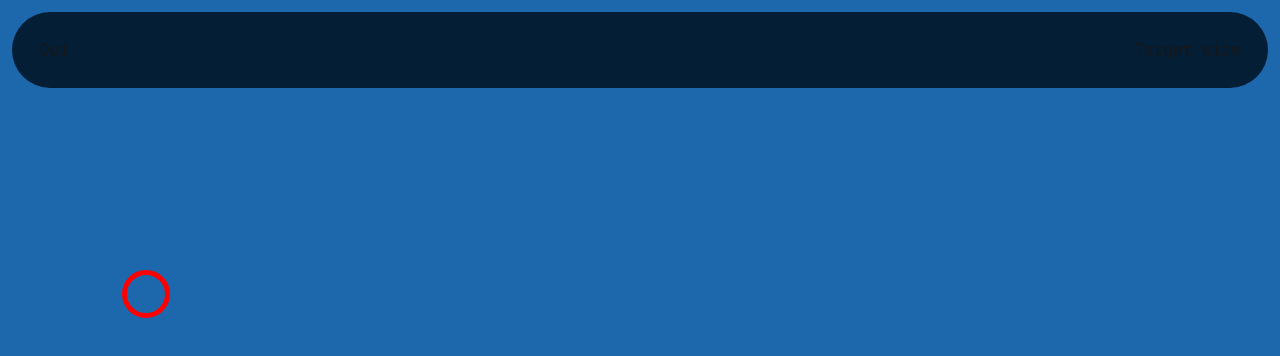
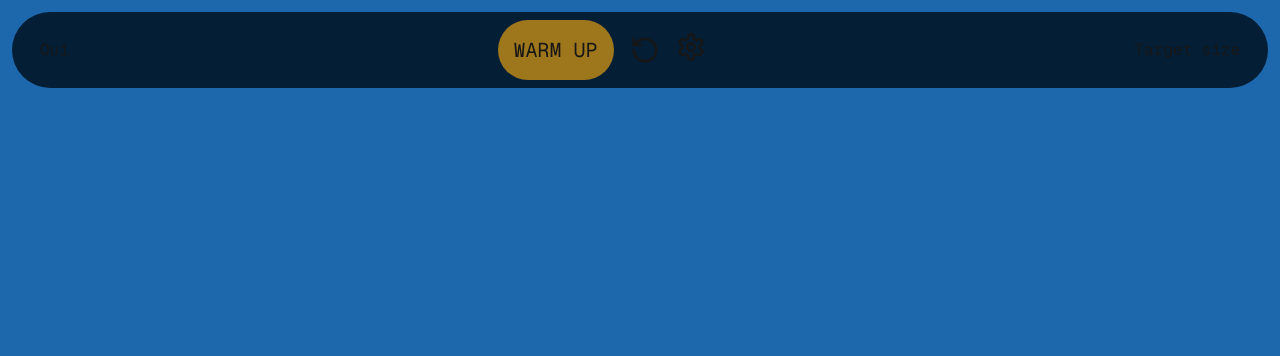
Before and after one commit to RodolpheDupuis/lol-apm-warmup, a Next.js app: page / in a window 1280 px wide. Shown: the top 356 px of the page. Built offline with nearby package versions, Linux system fonts and the light colour scheme.

Commit message:
lot of features

```diff
--- a/package.json
+++ b/package.json
@@ -9,6 +9,8 @@
     "lint": "next lint"
   },
   "dependencies": {
+    "lucide": "^0.456.0",
+    "lucide-react": "^0.456.0",
     "next": "15.0.3",
     "react": "19.0.0-rc-66855b96-20241106",
     "react-dom": "19.0.0-rc-66855b96-20241106"
--- a/src/app/page.tsx
+++ b/src/app/page.tsx
@@ -3,10 +3,16 @@
 import Image from "next/image";
 import Game from "@/client/components/Game";
 import Navbar from "@/client/components/Navbar";
+import Timer from "@/client/components/Timer";
 import { useState } from "react";
 
 export default function Home() {
   const [size, setSize] = useState<string>('3rem');
+  const [warmUp, setWarmUp] = useState<boolean>(false);
+  const [timer, setTimer] = useState<Boolean>(false);
+  const [score, setScore] = useState<number>(0);
+  const [time, setTime] = useState<number>(0);
+  const [qClick, setQClick] = useState<boolean>(false);
 
   return (
     <div className="min-h-screen min-w-full">
@@ -14,11 +20,33 @@ export default function Home() {
         <Navbar
           size={size}
           setSize={setSize}
+          warmUp={warmUp}
+          setWarmUp={setWarmUp}
+          timer={timer}
+          setTimer={setTimer}
+          score={score}
+          setScore={setScore}
+          time={time}
+          setTime={setTime}
+          qClick={qClick}
+          setQClick={setQClick}
         />
         <Game
           size={size}
           setSize={setSize}
+          warmUp={warmUp}
+          score={score}
+          setScore={setScore}
+          time={time}
+          setTime={setTime}
+          qClick={qClick}
         />
+        {timer && <Timer
+          warmUp={warmUp}
+          setWarmUp={setWarmUp}
+          timer={timer}
+          setTimer={setTimer}
+        />}
         {/* <Image
           className="dark:invert"
           src="/next.svg"
--- a/src/client/components/Game.tsx
+++ b/src/client/components/Game.tsx
@@ -7,10 +7,13 @@ interface IPosition {
     y: number
 }
 
-export default function Game({ size, setSize }: { size: string, setSize: (size: string) => void }) {
+export default function Game({ size, setSize, warmUp, score, setScore, time, setTime, qClick }: { size: string, setSize: (size: string) => void, warmUp: boolean, score: number, setScore: (score: number) => void, time: number, setTime: (time: number) => void, qClick: boolean }) {
     const [position, setPosition] = useState<IPosition>({x: window.screen.width / 2 - 50, y: window.screen.height / 2 - 50});
+    const [qKey, setQKey] = useState<boolean>(false);
 
     useEffect(() => {
+        if (!warmUp) return;
+
         function setObjPosition() {
             let xMax: number = window.screen.width - 40;
             let yMax: number = window.screen.height - 200;
@@ -21,15 +24,29 @@ export default function Game({ size, setSize }: { size: string, setSize: (size:
 
             setPosition(pos);
             let target = document.getElementById("target");
-            target!.style.position = "absolute";
-            target!.style.left = position.x+'px';
-            target!.style.top = position.y+'px';
+            target!.style!.position = "absolute";
+            target!.style!.left = position.x+'px';
+            target!.style!.top = position.y+'px';
         }
 
         setObjPosition();
-    }, []);
+
+        document.addEventListener('keydown', (e) => {
+            setQKey(e.key === 'q' || e.key === 'a');
+        });
+
+        return () => {
+            document.removeEventListener('keydown', (e) => {
+                setQKey(e.key === 'q' || e.key === 'a');
+            });
+        }
+    }, [warmUp]);
 
     function handleTargetClick() {
+        if (qClick && !qKey) {
+            return;
+        }
+
         let xMax: number = window.screen.width - 40;
         let yMax: number = window.screen.height - 250;
         let pos: IPosition = {
@@ -39,15 +56,61 @@ export default function Game({ size, setSize }: { size: string, setSize: (size:
 
         setPosition(pos);
         let target = document.getElementById("target");
-        target!.style.position = "absolute";
-        target!.style.left = position.x+'px';
-        target!.style.top = position.y+'px';
+        target!.style!.position = "absolute";
+        target!.style!.left = position.x+'px';
+        target!.style!.top = position.y+'px';
+
+        setScore(score + 1);
+
+        if (qKey) {
+            setQKey(false);
+        }
     }
 
+    function formatTimeInSecondsAndMinutes(time: number) {
+        let minutes = Math.floor(time / 60);
+        let seconds = time % 60;
+        return `${minutes.toString().padStart(2, '0')}:${seconds.toString().padStart(2, '0')}`;
+    }
+
+    useEffect(() => {
+        const timer = setInterval(() => {
+            setTime(time + 1);
+        }, 1000);
+        return () => clearInterval(timer);
+    }, [time]);
+
     return (
-        <div className="min-w-full min-h-screen">
-            <button id="target" onClick={handleTargetClick} className="absolute rounded-full border-2" style={{left: `${position.x}px`, top: `${position.y}px`, border: '5px solid red', width: size, height: size}}>
+        warmUp === true && <div className="min-w-full min-h-screen">
+            <button id="target"
+                onClick={handleTargetClick}
+                className="absolute rounded-full z-10"
+                style={{
+                    position: 'absolute',
+                    left: `${position.x}px`,
+                    top: `${position.y}px`,
+                    width: qClick ? `calc(${size} + 64px)` : size,
+                    height: qClick ? `calc(${size} + 64px)` : size,
+                    border: qClick ? (qKey ? '2px solid lightgreen' : '2px solid lightblue') : 'none',
+                }}>
+                <div className="absolute rounded-full"
+                    style={{
+                        left: qClick ? '32px' : '0',
+                        top: qClick ? '32px' : '0',
+                        width: size,
+                        height: size,
+                        border: '5px solid red'
+                    }}>
+                </div>
             </button>
+            {/* <button id="target" onClick={handleTargetClick} className="absolute rounded-full border-2 z-10" style={{left: `${position.x}px`, top: `${position.y}px`, border: '5px solid red', width: size, height: size}}>
+            </button> */}
+            <div className="absolute top-0 left-0 font-[family-name:var(--font-geist-mono)] w-full h-full flex items-center justify-center">
+                <div className="opacity-60">
+                    <h1>Hits: {score}</h1>
+                    <h1>{formatTimeInSecondsAndMinutes(time)}</h1>
+                </div>
+            </div>
         </div>
     )
 }
--- a/src/client/components/Navbar.tsx
+++ b/src/client/components/Navbar.tsx
@@ -1,17 +1,80 @@
 'use client'
 
+import { RotateCcw, Settings } from "lucide-react";
 import { useCallback, useEffect, useState } from "react";
 
-export default function Navbar({ size, setSize }: { size: string, setSize: (size: string) => void }) {
+export default function Navbar(
+    { size, setSize, warmUp, setWarmUp, timer, setTimer, score, setScore, time, setTime, qClick, setQClick }:
+    {
+        size: string,
+        setSize: (size: string) => void,
+        warmUp: boolean,
+        setWarmUp: (warmUp: boolean) => void,
+        timer: Boolean,
+        setTimer: (timer: Boolean) => void,
+        score: number,
+        setScore: (score: number) => void,
+        time: number,
+        setTime: (time: number) => void,
+        qClick: boolean,
+        setQClick: (qClick: boolean) => void
+    }) {
     const [visible, setVisible] = useState<Boolean>(false);
+    const [isSettingsOpen, setIsSettingsOpen] = useState<Boolean>(false);
+    function resetGame() {
+        setScore(0);
+        setTime(0);
+        setWarmUp(false);
+        setTimer(false);
+    }
 
     return (
-        <div className="p-3 min-w-full h-[100px] absolute flex">
+        <div className="p-3 min-w-full h-[100px] absolute flex z-20">
             <div className=" bg-[#041e36] h-full rounded-full flex justify-between items-center w-full p-3 hover:shadow-nav"
                 style={{transition: 'box-shadow 300ms ease'}}
             >
                 <div className=" ml-4 font-[family-name:var(--font-geist-mono)]">
                     Oui
+                </div>
+                <div className="font-[family-name:var(--font-geist-mono)] text-xl flex items-center justify-center">
+                    <button
+                        onClick={() => setTimer(true)} disabled={timer === true || warmUp === true}
+                        className="p-4 rounded-full bg-[#9e761c] disabled:opacity-50"
+                        style={{transition: 'opacity 300ms ease'}}
+                    >
+                        WARM UP
+                    </button>
+                    <button onClick={resetGame} className="ml-4">
+                        <RotateCcw size={30} />
+                    </button>
+                    <div className="ml-4 relative">
+                        <button onClick={() => setIsSettingsOpen(!isSettingsOpen)}>
+                            <Settings size={30} />
+                        </button>
+                        {isSettingsOpen && (
+                            <div className="absolute top-full w-48 bg-[#041e36] divide-gray-600 mt-[2rem] rounded-lg shadow-lg py-1 z-10 ml-[-3rem]">
+                                <div className="flex items-center px-4 py-2 text-sm hover:bg-[#052847] ">
+                                    <input
+                                        type="checkbox"
+                                        className="mr-2"
+                                        checked={qClick}
+                                        onChange={(e) => {
+                                            setQClick(!qClick);
+                                        }}
+                                    />
+                                    <span>Q click mode</span>
+                                </div>
+                                {/* <button
+                                    className="block px-4 py-2 text-sm  hover:bg-[#052847] w-full text-left"
+                                    onClick={() => {
+                                    // Add your settings actions here
+                                    }}
+                                >
+                                    Setting Option 2
+                                </button> */}
+                            </div>
+                        )}
+                    </div>
                 </div>
                 <div className="mr-4 font-[family-name:var(--font-geist-mono)]">
                     <button onClick={() => setVisible(!visible)} id="dropdownNavbarLink" data-dropdown-toggle="dropdownNavbar">Target size</button>
--- /dev/null
+++ b/src/client/components/Timer.tsx
@@ -0,0 +1,29 @@
+'use client'
+
+import { useEffect, useState } from "react";
+
+export default function Timer({ warmUp, setWarmUp, timer, setTimer }: { warmUp: boolean, setWarmUp: (warmUp: boolean) => void, timer: Boolean, setTimer: (timer: Boolean) => void }) {
+
+    const [count, setCount] = useState(3);
+
+    useEffect(() => {
+        const timer = count > 0 && setInterval(() => {
+            setCount(count - 1);
+        }, 1000);
+
+        if (count === 0) {
+            setTimer(false);
+            setWarmUp(true);
+        }
+
+        return () => {
+            if (timer) clearInterval(timer);
+        };
+    }, [count]);
+
+    return (
+        <div className="absolute top-0 left-0 w-full h-full flex items-center justify-center">
+            <h1 className="text-9xl font-bold font-[family-name:var(--font-geist-mono)]">{count}</h1>
+        </div>
+    )
+}
```
Also changed, not shown: 1 other file (tests, documents, lock files or other folders).
